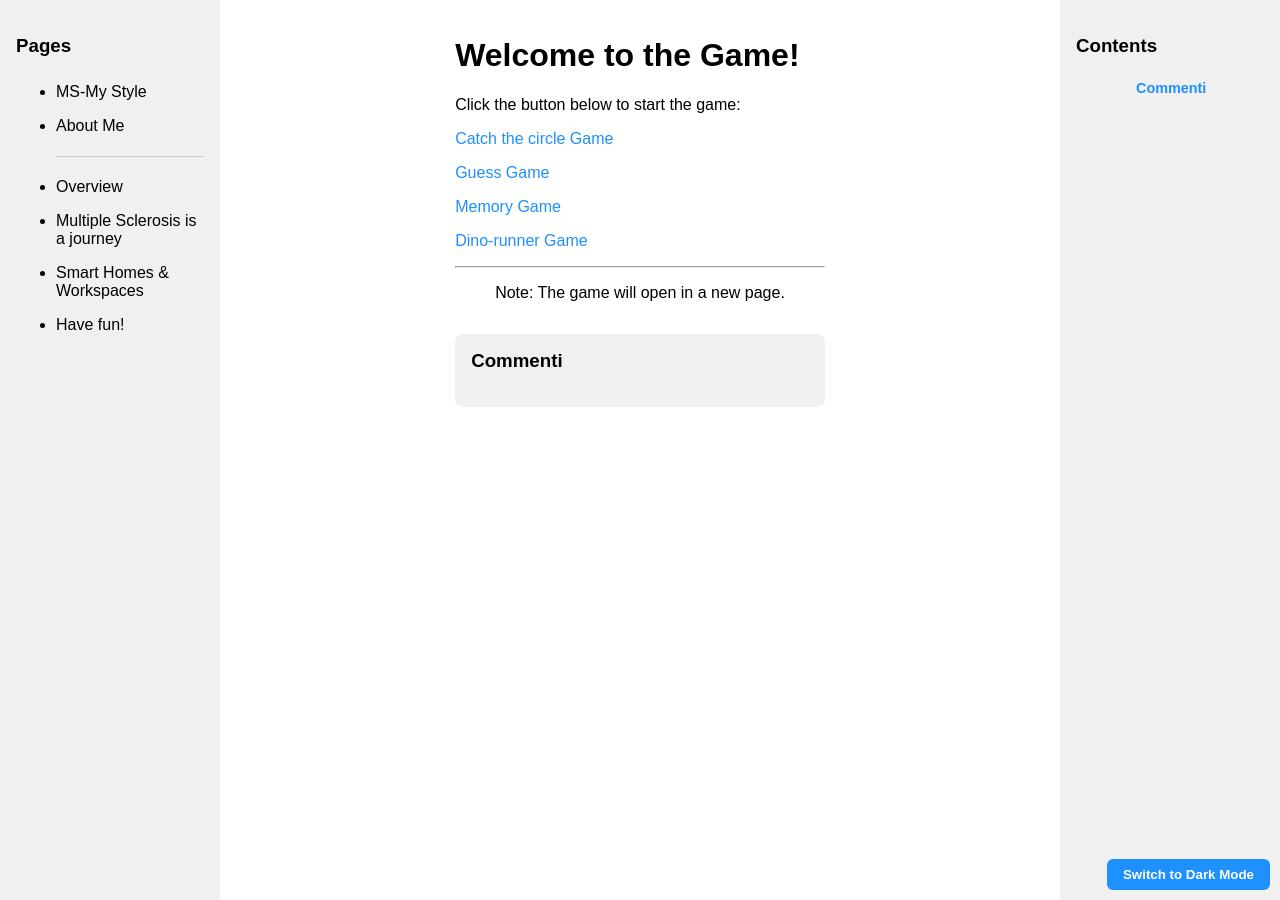
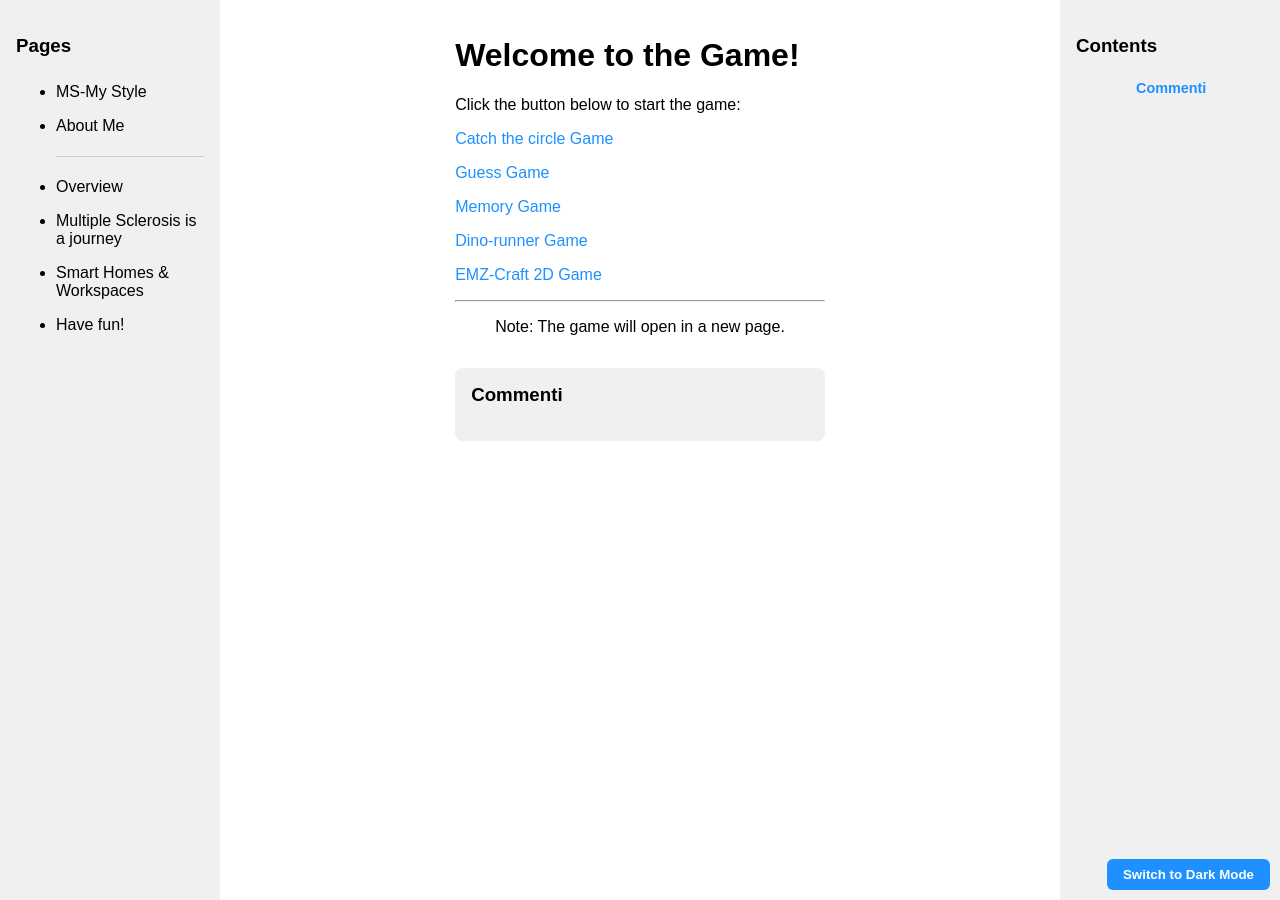
Before and after one commit to enricomariazotti-alt/enricomariazotti-alt.github.io, a Jekyll site: the page built from game.md, in a window 1280 px wide. Built offline with Jekyll 4.4.1, drawn with Linux system fonts in a browser that asks for light colours.

Commit message:
Update game.md

```diff
--- a/game.md
+++ b/game.md
@@ -16,6 +16,8 @@ Click the button below to start the game:
 
 [Dino-runner Game](/game/dino-runner.html){: .button }
 
+[EMZ-Craft 2D Game](/game/emzcraft.html){: .button }
+
 ---
 
 > Note: The game will open in a new page.
```
